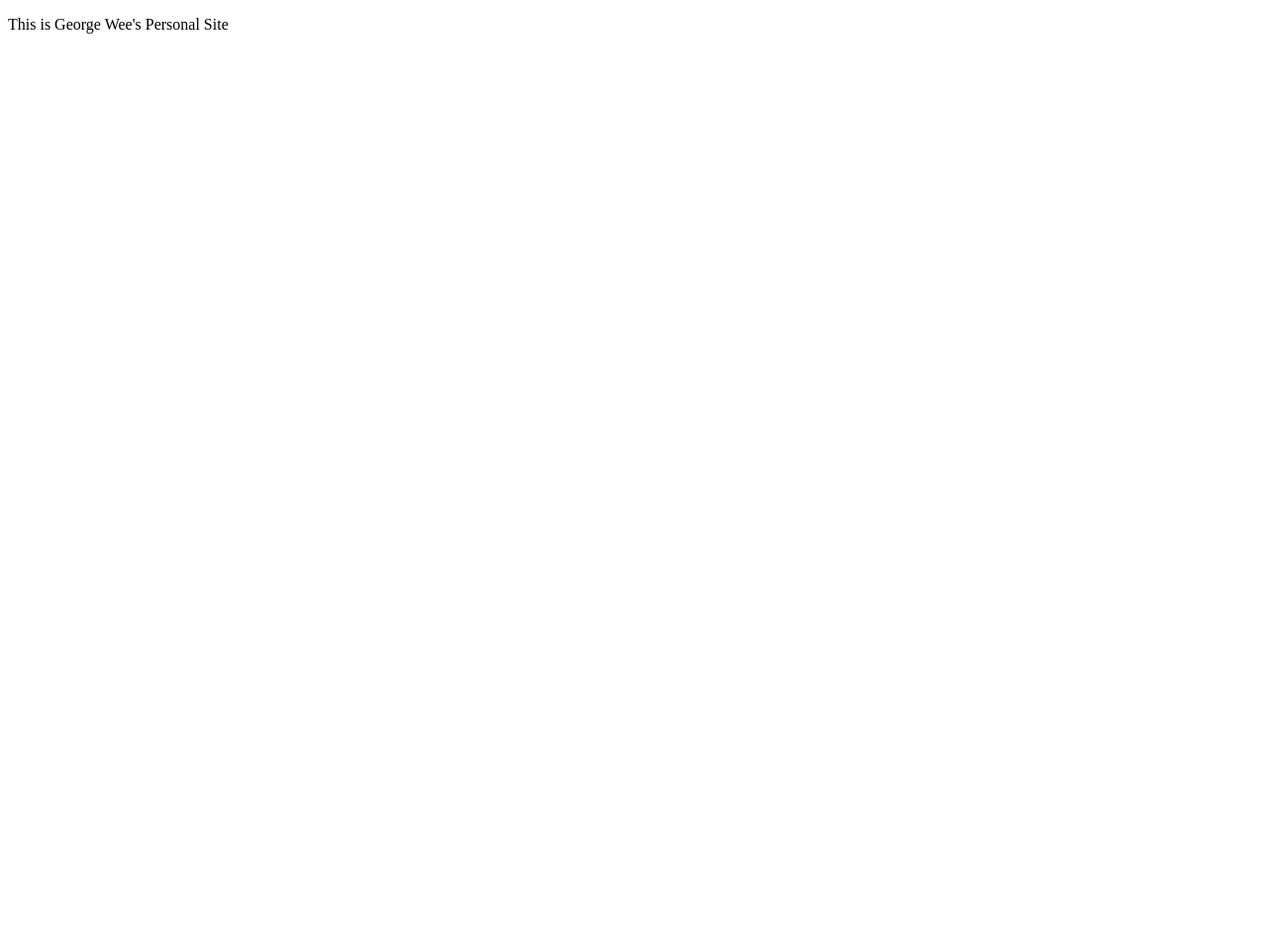
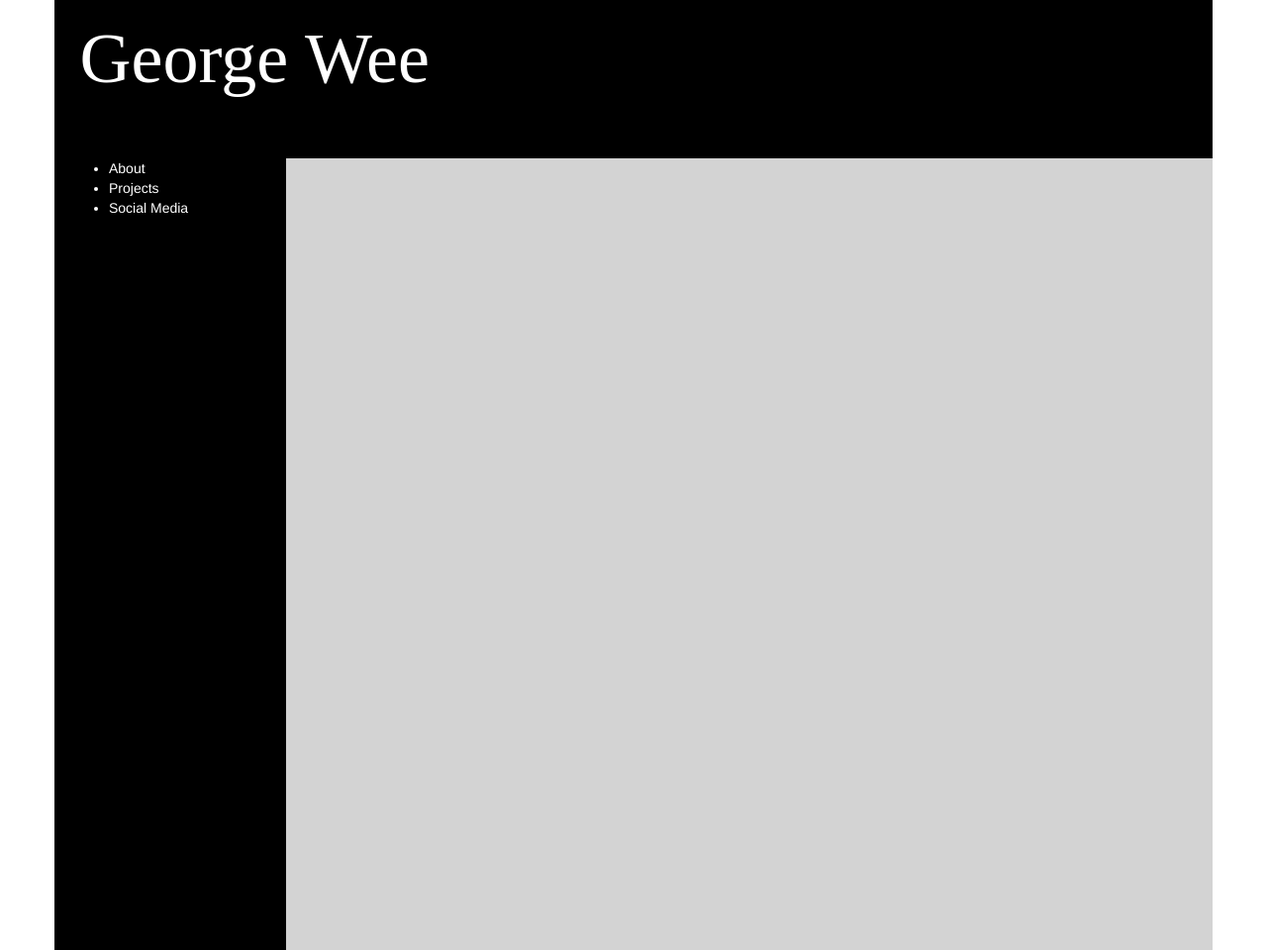
Before and after one commit to valmsmith39a/valmsmith39a.github.io, a plain HTML site: page index.html in a window 1280 px wide. Shown: the whole page at 99% size. Before the commit the page ends 800 px from the top, so only its background shows below. Drawn offline with nearby package versions, Linux system fonts and the light colour scheme.

Commit message:
Layout. Styling.

```diff
--- /dev/null
+++ b/css/style.css
@@ -0,0 +1,38 @@
+html, body {
+  height:100%;
+  margin:0px;
+}
+
+.container {
+  height:100%;
+  color:white;
+}
+
+h1 {
+  position:absolute;
+  margin-left:2%;
+  font-size: 72px;
+  font-family: "Times New Roman", Times, serif;
+}
+
+#row1 {
+  background-color: black;
+  height:20%;
+}
+
+#row2 {
+  background-color: black;
+  height:100%;
+}
+
+#col1 {
+  background-color:black;
+  width:20%;
+  height:100%;
+}
+
+#col2 {
+  background-color:lightgray;
+  width:80%;
+  height:100%;
+}
--- a/index.html
+++ b/index.html
@@ -3,11 +3,48 @@
   <head>
     <meta charset="UTF-8">
     <title>Title of the document</title>
+
+    <!-- CDNs and external files -->
+
+    <!-- Latest compiled and minified CSS -->
+    <link rel="stylesheet" href="https://maxcdn.bootstrapcdn.com/bootstrap/3.3.6/css/bootstrap.min.css" integrity="sha384-1q8mTJOASx8j1Au+a5WDVnPi2lkFfwwEAa8hDDdjZlpLegxhjVME1fgjWPGmkzs7" crossorigin="anonymous">
+
+    <!-- Optional theme -->
+    <link rel="stylesheet" href="https://maxcdn.bootstrapcdn.com/bootstrap/3.3.6/css/bootstrap-theme.min.css" integrity="sha384-fLW2N01lMqjakBkx3l/M9EahuwpSfeNvV63J5ezn3uZzapT0u7EYsXMjQV+0En5r" crossorigin="anonymous">
+
+    <!-- Latest compiled and minified JavaScript -->
+    <script src="https://maxcdn.bootstrapcdn.com/bootstrap/3.3.6/js/bootstrap.min.js" integrity="sha384-0mSbJDEHialfmuBBQP6A4Qrprq5OVfW37PRR3j5ELqxss1yVqOtnepnHVP9aJ7xS" crossorigin="anonymous"></script>
+
+    <link rel="stylesheet" type="text/css" href="css/style.css">
+
   </head>
 
   <body>
 
-  <p>This is George Wee's Personal Site</p>
+    <div class="container">
+
+      <div id="row1" class="row">
+        <h1>George Wee</h1>
+      </div>  <!-- <div id="row1" class="row" -->
+
+      <div id="row2" class="row">
+        <div></div>
+
+        <div id="col1" class="col-md-6">
+          <ul>
+            <li>About</li>
+            <li>Projects</li>
+            <li>Social Media</li>
+          </ul>
+        </div>  <!-- col 1 -->
+
+        <div id="col2" class="col-md-6">
+          <div></div>
+        </div>  <!-- col 2 -->
+
+      </div>  <!-- <div id="row2" class="row"> -->
+
+    </div>  <!-- <div class="container"> -->
 
   </body>
 
```
Lines whose indentation alone changed are shown as unchanged.
